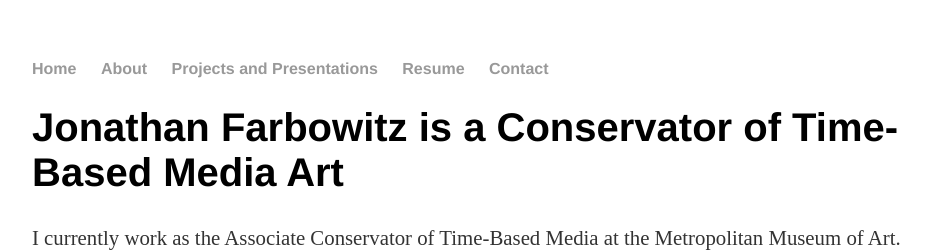
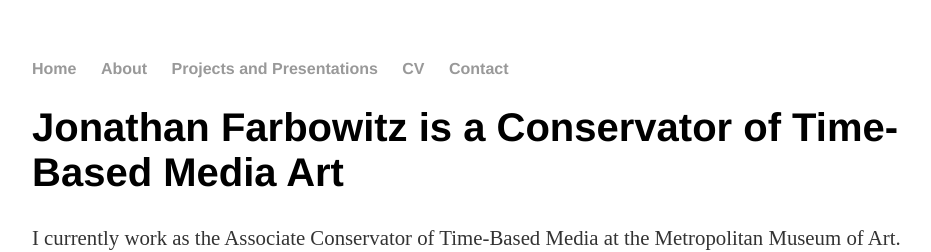
Before and after one commit to jfarbowitz/jfarbowitz.github.io, a Jekyll site: the page built from index.html, in a window 1280 px wide. Shown: the top 252 px of the page, without its empty margins (160-1091 px from the left). Built offline with Jekyll 4.4.1, drawn with Linux system fonts in a browser that asks for light colours.

Commit message:
Update default.html
fixed typo

```diff
--- a/_layouts/default.html
+++ b/_layouts/default.html
@@ -11,7 +11,7 @@
         		<li><a href="/">Home</a></li>
 	        	<li><a href="/about">About</a></li>
 	        	<li><a href="/projects">Projects and Presentations</a></li>
-        		<li><a href="/cv">Resume</a></li>
+        		<li><a href="/resume">CV</a></li>
         		<li><a href="/contact">Contact</a></li>
     		</ul>
 		</nav>
```
